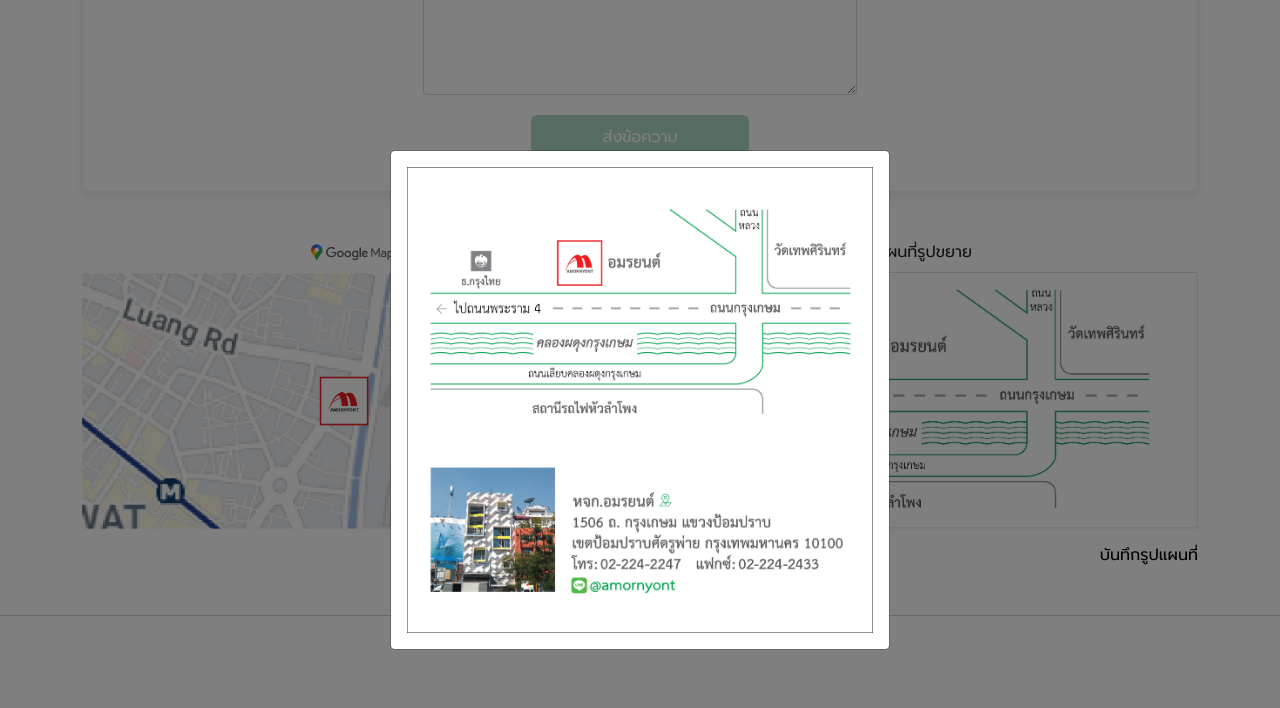
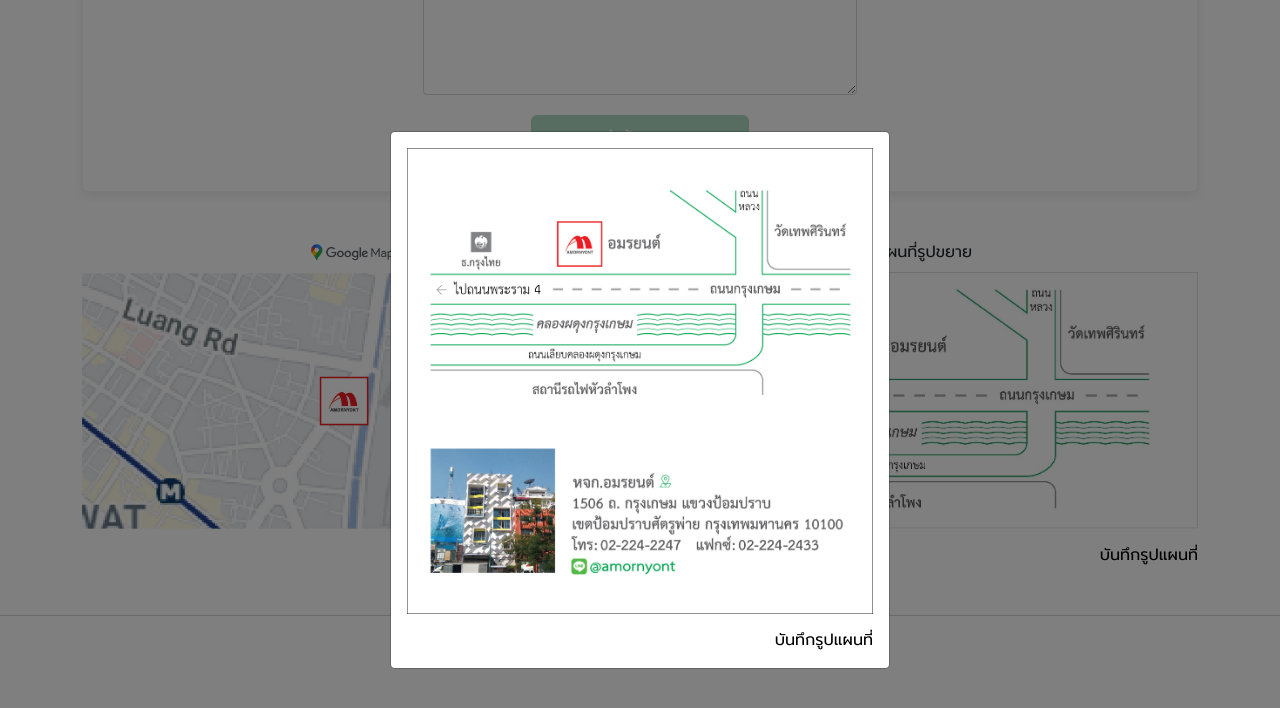
Before and after one commit to teerawit37/amornyont, a Next.js app: page /contactus in a window 1280 px wide. Both pictures are taken after a click on the link 925 px from the left and 976 px from the top of the page. Shown: the part 576-1284 px from the top of the page. Built offline with nearby package versions, Linux system fonts and the light colour scheme.

Commit message:
update ui

```diff
--- a/pages/contactus/index.tsx
+++ b/pages/contactus/index.tsx
@@ -122,6 +122,11 @@
   ${mq[1]} {
     margin-bottom: 0px;
     }
+`
+
+const TextLinkA = styled.div`
+  font-size: 16px;
+  margin-top: 14px;
 `
 
 const CursorA = styled.a`
@@ -265,6 +270,9 @@
             layout="responsive"
             quality={100}
           />
+          <LoadContainer>
+            <TextA href='/assets/images/map-3.png' download><TextLinkA>{t.contact.load}</TextLinkA></TextA>
+          </LoadContainer>
         </Modal.Body>
       </Modal>
     </>
--- a/public/locales/en.js
+++ b/public/locales/en.js
@@ -44,7 +44,7 @@
   productCate: {
     autoBelt: 'AUTOMOTIVE BELTS',
     industBelt: 'INDUSTRIAL BELTS',
-    btnMore: 'VIEW MORE',
+    btnMore: 'View More',
   },
   product: {
     autoBelt: 'AUTOMOTIVE BELTS',
@@ -74,7 +74,8 @@
     mailTitle: 'Email:',
     mail: 'sales@amornyont.com',
     googlemap: 'Google Map',
-    imagemap: 'Image Map'
+    imagemap: 'Image Map',
+    load: 'Download Map',
   },
   whoweare: {
     title: 'Amornyont Limited Partnership.',
--- a/public/locales/th.js
+++ b/public/locales/th.js
@@ -74,7 +74,8 @@
     mailTitle: 'อีเมล:',
     mail: 'sales@amornyont.com',
     googlemap: 'แผนที่ Google',
-    imagemap: 'แผนที่รูปขยาย'
+    imagemap: 'แผนที่รูปขยาย',
+    load: 'บันทึกรูปแผนที่',
   },
   whoweare: {
     title: 'ห้างหุ้นส่วนจำกัด อมรยนต์',
```
Also changed, not shown: components/Address/Address.tsx (+19 -0 lines).
